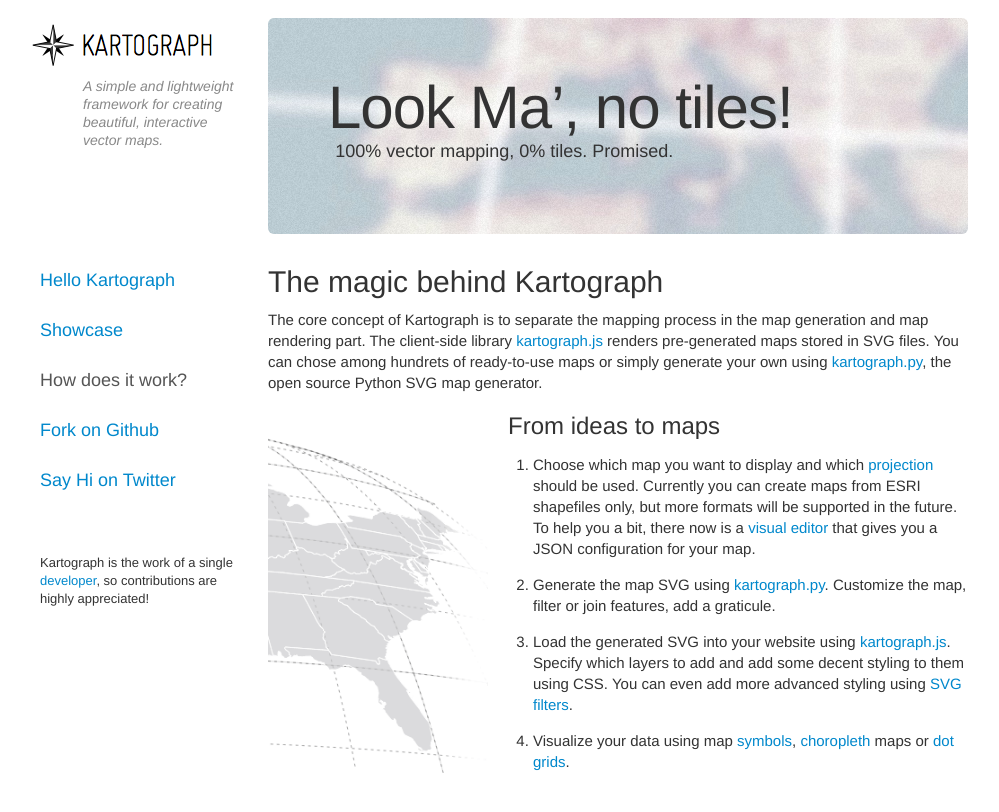
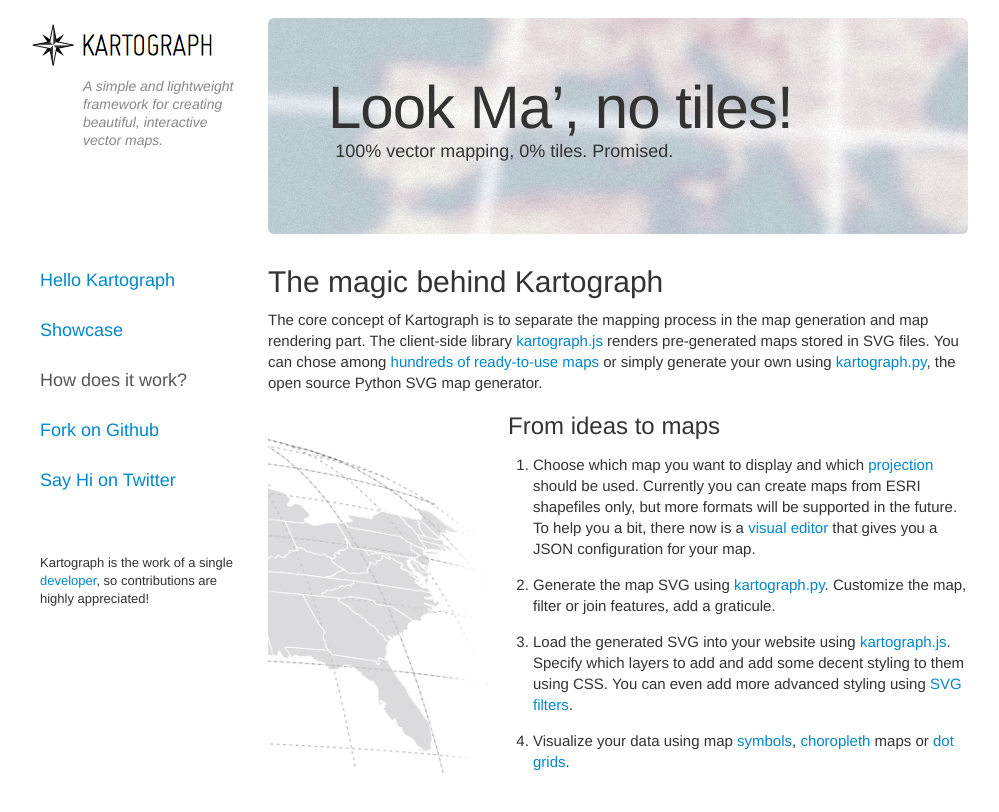
Before and after one commit to kartograph/kartograph.org, a Jekyll site: the page built from about/index.html, in a window 1280 px wide. Shown: the top 812 px of the page, without its empty margins (142-1141 px from the left). Built offline with Jekyll 4.4.1, drawn with Linux system fonts in a browser that asks for light colours; Markdown is read by kramdown in place of the engine named in the settings; comment, search, counter and statistics services are not loaded.

Commit message:
website update

```diff
--- a/about/index.html
+++ b/about/index.html
@@ -12,7 +12,7 @@
 		<h1>The magic behind Kartograph</h1>
 
 
-		<p>The core concept of Kartograph is to separate the mapping process in the map generation and map rendering part. The client-side library <a href="/about/kartograph.js/">kartograph.js</a> renders pre-generated maps stored in SVG files. You can chose among hundrets of ready-to-use maps or simply generate your own using <a href="/about/kartograph.py/">kartograph.py</a>, the open source Python SVG map generator.</p>
+		<p>The core concept of Kartograph is to separate the mapping process in the map generation and map rendering part. The client-side library <a href="/about/kartograph.js/">kartograph.js</a> renders pre-generated maps stored in SVG files. You can chose among <a href="http://datamaps.cc">hundreds of ready-to-use maps</a> or simply generate your own using <a href="/about/kartograph.py/">kartograph.py</a>, the open source Python SVG map generator.</p>
 
 
     </div>
```
